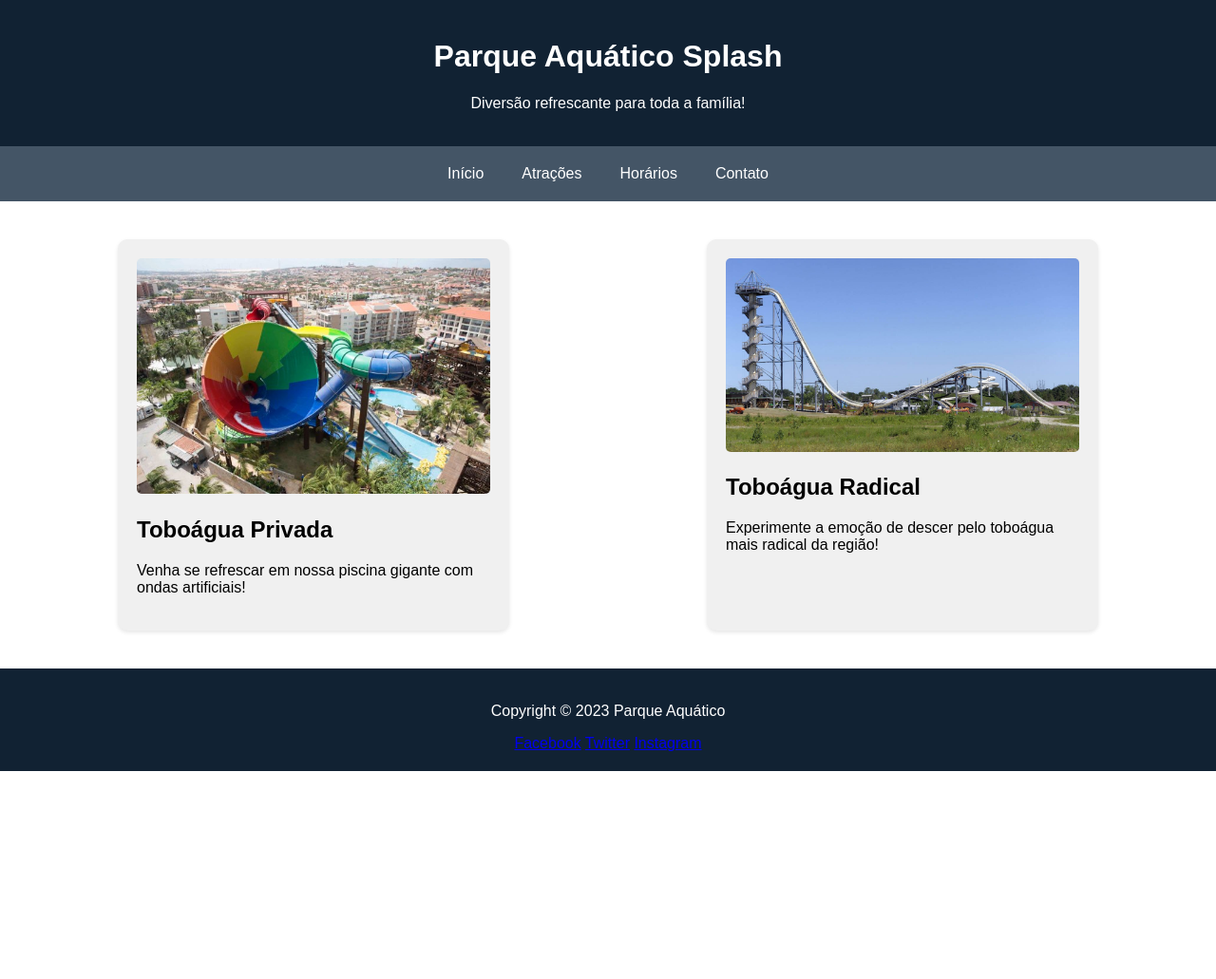
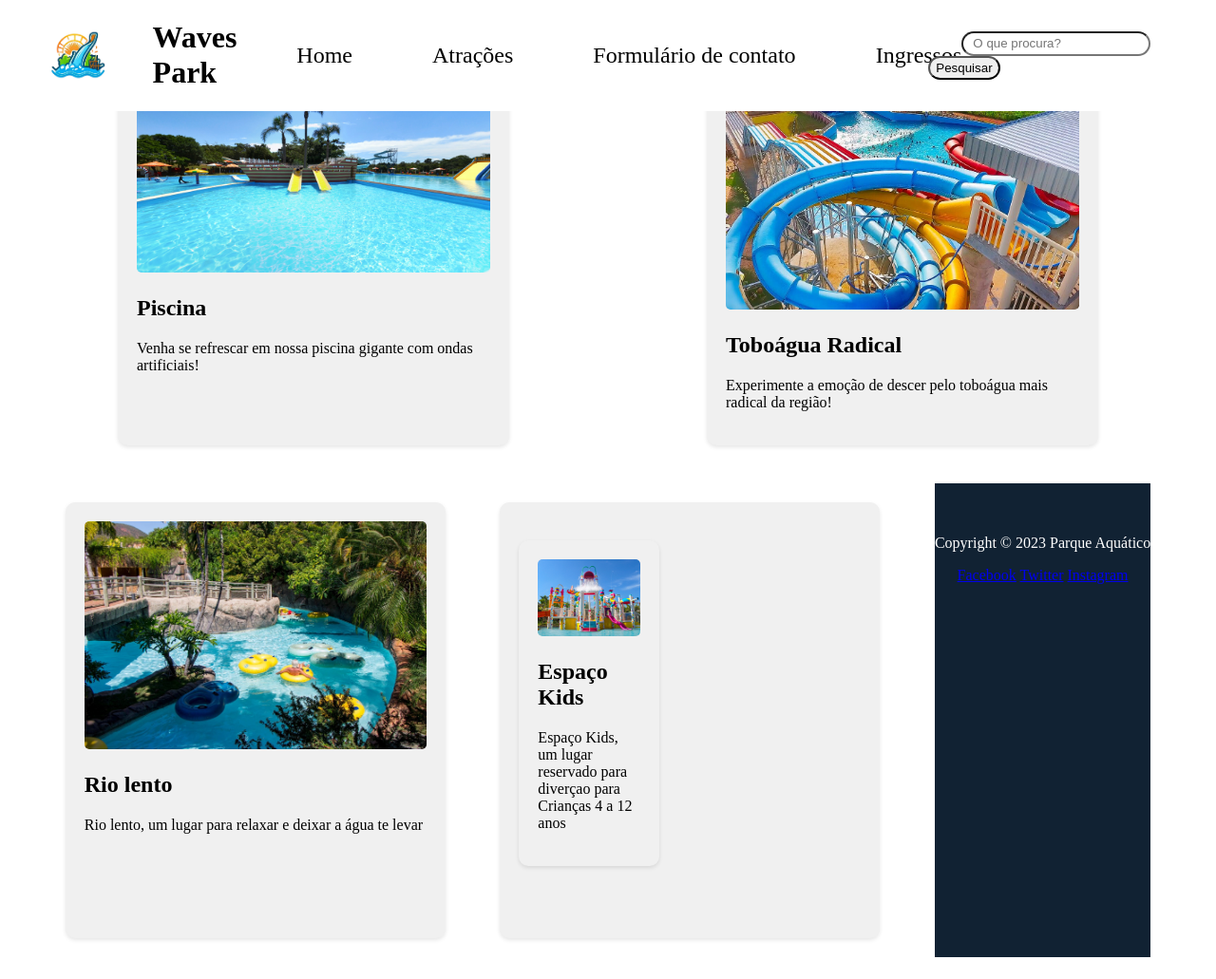
Before and after one commit to Giovanalupo/Atividade-grupo3, a plain HTML site: page hospedagem.html in a window 1280 px wide. Shown: the whole page at 95% size. Before the commit the page ends 812 px from the top, so only its background shows below. Drawn offline with Linux system fonts and the light colour scheme.

Commit message:
parapong

```diff
--- a/hospedagem.css
+++ b/hospedagem.css
@@ -1,29 +1,71 @@
+body {
+  padding: 0;
+  margin: 0;
+}
 
-  body {
-    font-family: Arial, sans-serif;
-    margin: 0;
-    padding: 0;
+.header {
+  position: fixed;
+  top: 0;
+  background-color: rgb(255, 255, 255);
+  width: 100%;
+  display: flex;
+  justify-content: space-between;
+  align-items: center;
+  padding-left: 30px;
+  padding-right: 30px;
 }
-  header {
-    background-color: #112233;
-    color: white;
+
+#logo {
+  width: 105px;
+  height: auto;
+  margin-right: 2%;
+}
+
+nav {
+  width: 700px;
+  margin-left: auto;
+  margin-right: auto;
   text-align: center;
-    padding: 20px 0;
+  display: flex;
+  justify-content: space-between;
 }
-  nav {
-    background-color: #445566;
+
+.navbar {
+  width: 700px;
   display: flex;
-    justify-content: center;
-    padding: 10px 0;
+  justify-content: space-between;
 }
-  nav a {
-    color: white;
+
+.navbar a {
+  color: black;
   text-decoration: none;
-    padding: 10px 20px;
-    transition: background-color 0.3s;
+  font-size: x-large;
 }
-  nav a:hover {
-    background-color: #112233;
+
+.navbar a:hover {
+  transition: 0.5s;
+  margin-top: -7px;
+  text-decoration: underline;
+}
+
+.pesquisa {
+  margin-right: 5%;
+}
+
+.pesquisa input {
+  padding-left: 10px;
+  padding-right: 25px;
+  margin-right: 10px;
+  height: 20px;
+  width: 160px;
+  border-radius: 15px;
+  background-color: white;
+}
+
+.pesquisa button {
+  border-radius: 15px;
+  height: 25px;
+  margin-left: -35px;
 }
   .attractions {
     display: flex;
--- a/hospedagem.html
+++ b/hospedagem.html
@@ -8,29 +8,66 @@
 
 <body>
   <header>
-    <h1>Parque Aquático Splash</h1>
-    <p>Diversão refrescante para toda a família!</p>
+    <div class="header">
+      <img src="images/logo AQUA.jpg" alt="Logo do Parque Aquático" id="logo">
+      <h1>Waves Park</h1>
+      <!-- Links -->
+      <nav>
+        <div class="navbar">
+          <a href="index.html">Home</a>
+          <a href="atracoes.html">Atrações</a>
+          <a href="contato.html">Formulário de contato</a>
+          <a href="#ingressos">Ingressos</a>
+        </div>
+      </nav>
+      <!-- Barra de pesquisa -->
+      <div class="pesquisa">
+        <input type="text" placeholder="O que procura?">
+        <button type="submit">Pesquisar</button>
+      </div>
+    </div>
   </header>
+
   <nav>
     <a href="#">Início</a>
     <a href="#">Atrações</a>
     <a href="#">Horários</a>
     <a href="#">Contato</a>
   </nav>
+
+
   <div class="attractions">
     <div class="attraction">
-      <img src="images/toboágua privada.jpg" alt="Piscina">
-      <h2>Toboágua Privada</h2>
+      <img src="images/picina.jpg" alt="Piscina">
+      <h2>Piscina</h2>
       <p>Venha se refrescar em nossa piscina gigante com ondas artificiais!</p>
     </div>
+
+
     <div class="attraction">
-      <img src="images/toboagua radicak.jpg" alt="Toboágua">
+      <img src="images/toboga3.jpg" alt="Toboágua">
       <h2>Toboágua Radical</h2>
       <p>Experimente a emoção de descer pelo toboágua mais radical da região!</p>
     </div>
+
+
+    <div class="attractions">
+        <div class="attraction">
+          <img src="images/RioLento.jpg" alt="Piscina">
+          <h2>Rio lento</h2>
+          <p>Rio lento, um lugar para relaxar e deixar a água te levar </p>
+        </div>
+
+    <div class="attraction">
+        <div class="attraction">
+        <img src="images/espaçokid.jpg" alt="Piscina">
+        <h2>Espaço Kids</h2>
+         <p>Espaço Kids, um lugar reservado para diverçao para Crianças 4 a 12 anos </p>
+        </div><br><br>
+
     <!-- Adicione mais atrações aqui -->
   </div>
-  <footer>
+  <footer><br>
     <p>Copyright &copy; 2023 Parque Aquático</p>
     <div class="redes-sociais">
       <a href="#">Facebook</a>
```
Also changed, not shown: images/RioLento.jpg (added), images/espaçokid.jpg (added), images/picina.jpg (added), images/toboagua radicak.jpg (deleted), images/toboga3.jpg (added), images/toboágua privada.jpg (deleted). Lines whose indentation alone changed are shown as unchanged.
